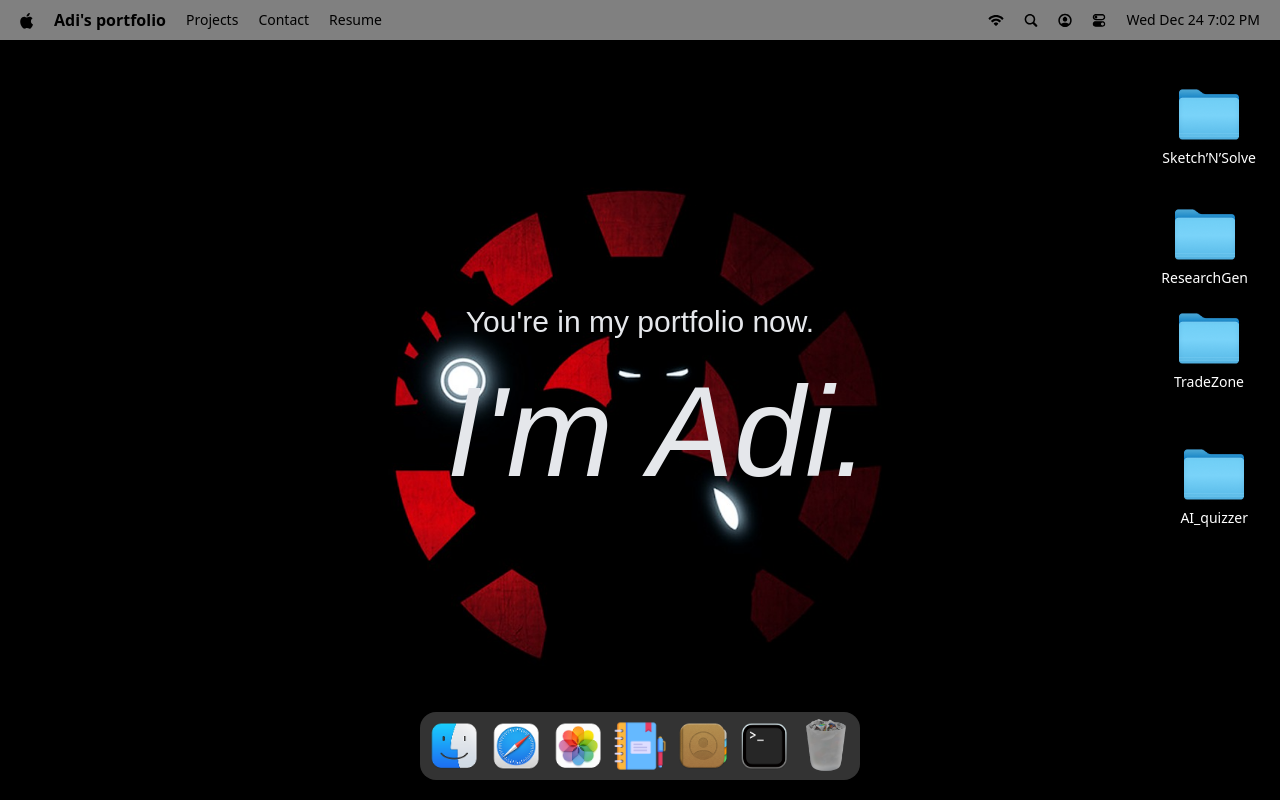
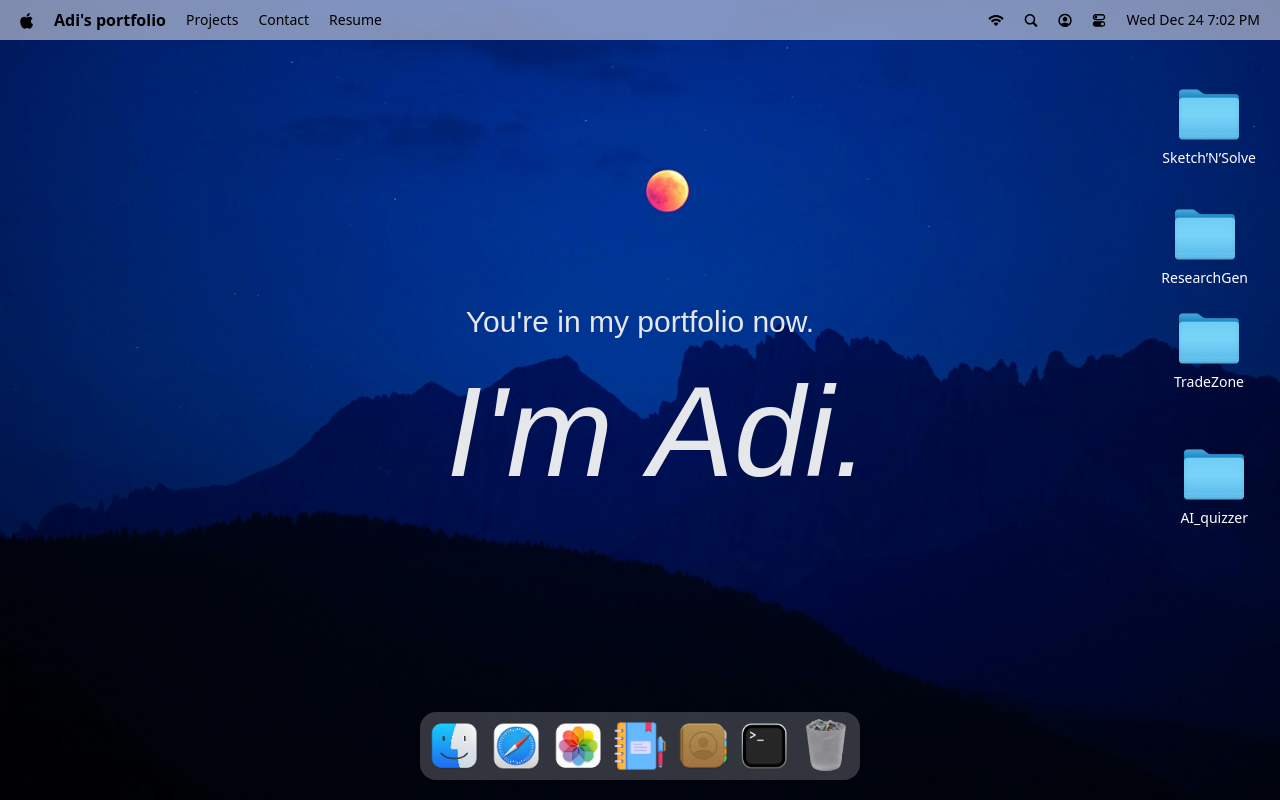
Before and after one commit to AdityaVankani/macOs_portfolio, a React (Vite) app: page / in a window 1280 px wide. Built offline with nearby package versions, Linux system fonts and the light colour scheme; a web font is replaced by a local one.

Commit message:
fix crawler

```diff
--- a/src/index.css
+++ b/src/index.css
@@ -7,7 +7,7 @@ body {
   width: 100dvw;
   overflow: hidden;
   height: 100dvh;
-  background-image: url("/images/wallpaper11.png");
+  background-image: url("/images/bg_wallpaper.jpg");
   background-size: cover;
   background-repeat: no-repeat;
   background-position: center;
```
Also changed, not shown: public/images/bg_wallpaper.jpg (added), public/robots.txt (added), 1 other file (tests, documents, lock files or other folders).
